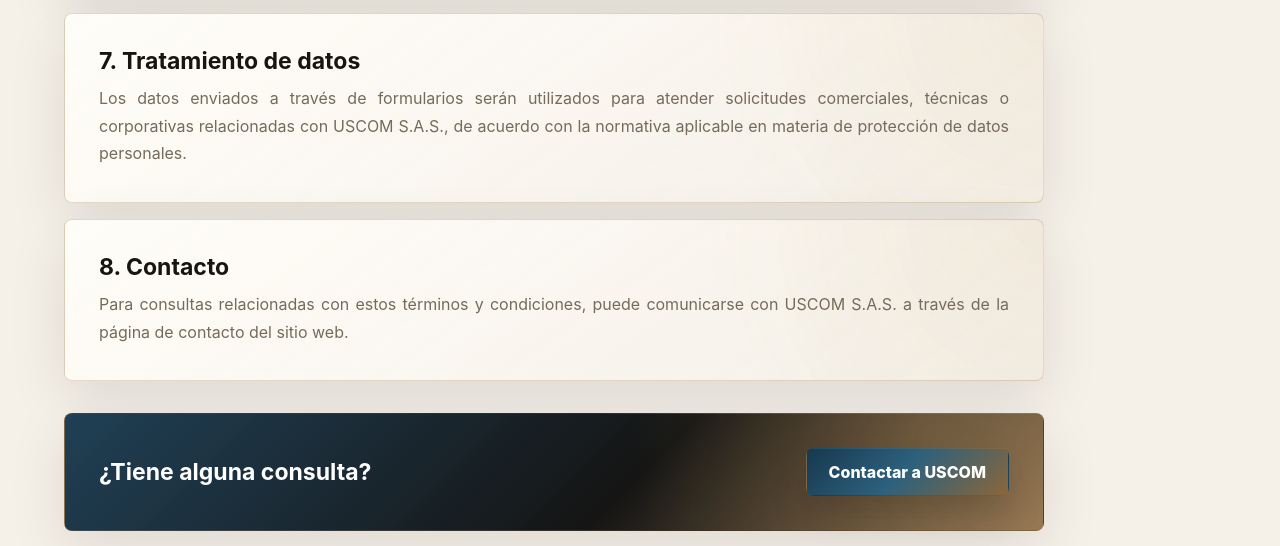
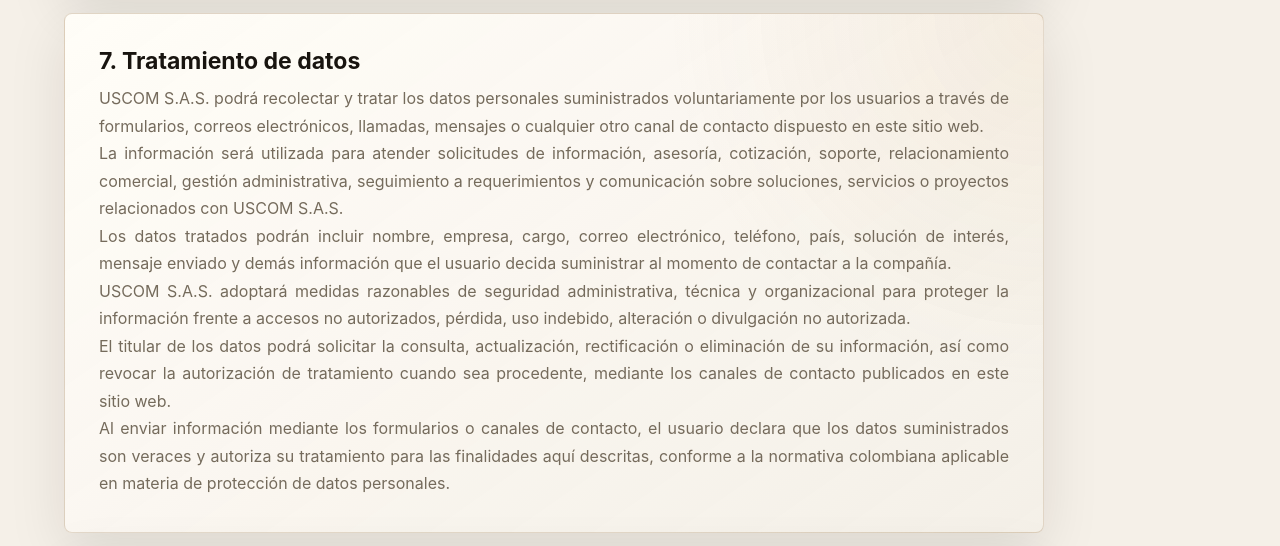
Before and after one commit to Rumbo-Comun/Pagina-Uscom-Sas, a website: page terms.html in a window 1280 px wide. Shown: the part 1692-2238 px from the top of the page. Drawn offline with Linux system fonts and the light colour scheme.

Commit message:
Modificar Tratamiento

```diff
--- a/terms.html
+++ b/terms.html
@@ -14,7 +14,7 @@
     <style>
       .language-trigger{min-height:42px;display:inline-flex;align-items:center;gap:7px;padding:0 9px;border:1px solid rgba(201,159,93,.24);border-radius:8px;color:inherit;background:rgba(255,255,255,.08);font:inherit;font-weight:850;cursor:pointer}.language-trigger svg{width:17px;height:17px;fill:none!important;stroke:currentColor!important}.language-trigger span{font-size:.74rem;line-height:1;white-space:nowrap}.language-menu{position:absolute;top:calc(100% + 10px);right:0;z-index:30;width:150px;padding:8px;border:1px solid rgba(142,106,58,.24);border-radius:8px;background:rgba(250,247,241,.98);box-shadow:0 24px 60px rgba(20,16,12,.18)}.language-menu button{width:100%;min-height:38px;border:0;border-radius:8px;color:#17130f;background:transparent;font:inherit;font-size:.82rem;font-weight:850;cursor:pointer}
     </style>
-    <link rel="stylesheet" href="/styles.css?v=clean-lang-v2" />
+    <link rel="stylesheet" href="/styles.css?v=data-policy-v1" />
   </head>
   <body>
     <header class="site-header is-scrolled" data-header>
@@ -107,7 +107,12 @@
 
         <article>
           <h2>7. Tratamiento de datos</h2>
-          <p>Los datos enviados a través de formularios serán utilizados para atender solicitudes comerciales, técnicas o corporativas relacionadas con USCOM S.A.S., de acuerdo con la normativa aplicable en materia de protección de datos personales.</p>
+          <p>USCOM S.A.S. podrá recolectar y tratar los datos personales suministrados voluntariamente por los usuarios a través de formularios, correos electrónicos, llamadas, mensajes o cualquier otro canal de contacto dispuesto en este sitio web.</p>
+          <p>La información será utilizada para atender solicitudes de información, asesoría, cotización, soporte, relacionamiento comercial, gestión administrativa, seguimiento a requerimientos y comunicación sobre soluciones, servicios o proyectos relacionados con USCOM S.A.S.</p>
+          <p>Los datos tratados podrán incluir nombre, empresa, cargo, correo electrónico, teléfono, país, solución de interés, mensaje enviado y demás información que el usuario decida suministrar al momento de contactar a la compañía.</p>
+          <p>USCOM S.A.S. adoptará medidas razonables de seguridad administrativa, técnica y organizacional para proteger la información frente a accesos no autorizados, pérdida, uso indebido, alteración o divulgación no autorizada.</p>
+          <p>El titular de los datos podrá solicitar la consulta, actualización, rectificación o eliminación de su información, así como revocar la autorización de tratamiento cuando sea procedente, mediante los canales de contacto publicados en este sitio web.</p>
+          <p>Al enviar información mediante los formularios o canales de contacto, el usuario declara que los datos suministrados son veraces y autoriza su tratamiento para las finalidades aquí descritas, conforme a la normativa colombiana aplicable en materia de protección de datos personales.</p>
         </article>
 
         <article>
@@ -128,6 +133,6 @@
       <a href="https://uscom.net.co/">uscom.net.co</a>
     </footer>
 
-    <script src="/script.js?v=clean-lang-v2"></script>
+    <script src="/script.js?v=data-policy-v1"></script>
   </body>
 </html>
```
Also changed, not shown: index.html (+2 -2 lines), page.html (+2 -2 lines).
